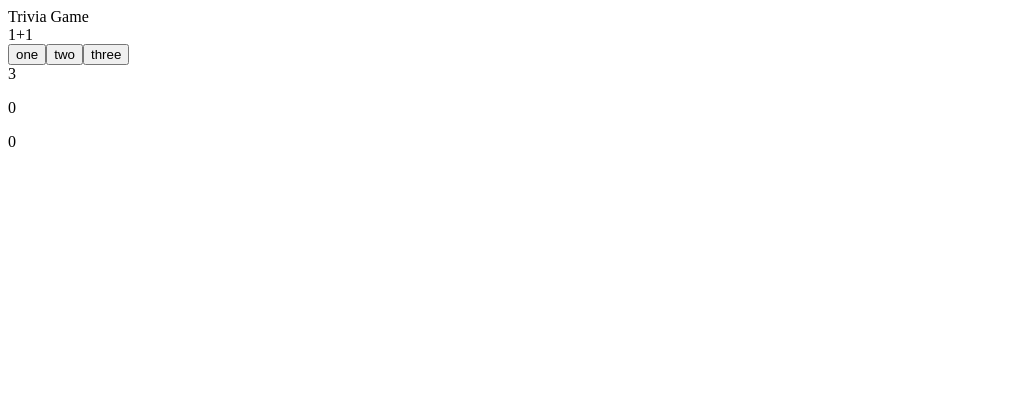
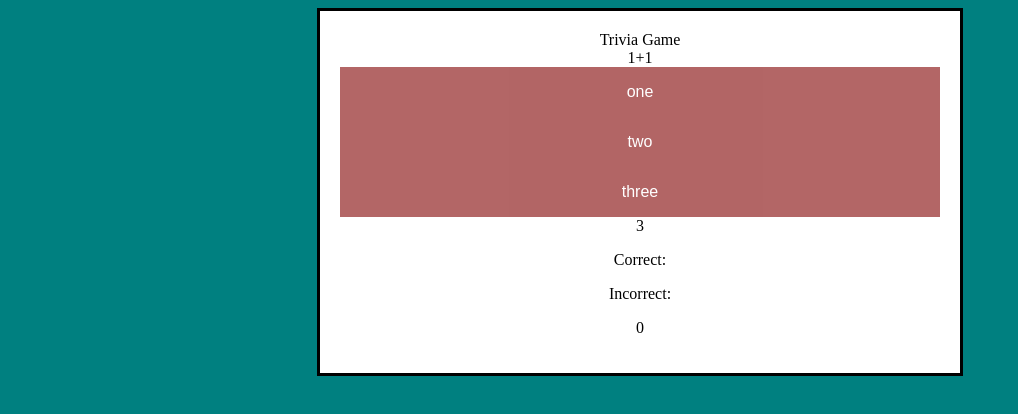
Before and after one commit to KPJBuchik/trivia-game, a plain HTML site: page index.html in a window 1280 px wide. Both pictures are taken after a click on the button "start game". Shown: the whole page, without its empty margins (0-1018 px from the left). Drawn offline with nearby package versions, Linux system fonts and the light colour scheme.

Commit message:
correct incorrect logic

```diff
--- a/app.js
+++ b/app.js
@@ -13,27 +13,27 @@ var triviaQuestions = [
     },
 
     {
-        question: "heres a question",
-        answers: ["one answer", "another answer"],
-        id: 2,
+        question: "what is the greatest condiment",
+        answers: ["mustard", "hot sauce", "ketchup",],
+
 
     },
     {
-        question: "third question",
-        answers: ["one answer", "another answer", "another one"],
-        id: 2,
+        question: "2+2",
+        answers: ["five", "four", "seven"],
+
 
     },
     {
-        question: "fourth question",
-        answers: ["one answer", "another answer", "another one"],
-        id: 2,
+        question: "what cheese is found in spanokopita",
+        answers: ["cheddar", "feta", "parmesan"],
+
 
     },
     {
         question: "fifth question",
         answers: ["one answer", "another answer", "another one"],
-        id: 2,
+
 
     }
 ];
@@ -45,13 +45,14 @@ var correct = 0;
 var incorrect = 0;
 var IntervalId;
 var currentIndex = 0;
+var answerChoice = []
 //var timerRunning=false
+
+
 
 $(document).ready(function () {
 
     $("#start").click(startGame);
-
-
 
     //initializes game
     function startGame() {
@@ -97,30 +98,68 @@ $(document).ready(function () {
 
 
 
-    //i need a for loop? to index the questions and answers
-    //and loop the questions with a setInteval
+    //how do i apply new logic to a new question.  what is the proper syntax of indexOf here.  Needs a new question on a button click
     function ask() {
+
+
         $(".answer-buttons").hide()
+
 
         counter = 5;
         if (triviaQuestions[currentIndex]) {
             var questionContent = (triviaQuestions[currentIndex].question)
             $("#questions").text(questionContent)
+            var answerContent = Object.values(triviaQuestions[currentIndex].answers)
+            $.each(answerContent, function (answerIndex, foo) {
+                $('#box').append($('<button class="answer-buttons">' + foo + '</button>'));
+                $(".answer-buttons").click(function () {
 
-            var answerContent = Object.values(triviaQuestions[currentIndex].answers)
-            $.each(answerContent, function (index, foo) {
-                $('#box').append($('<button class="answer-buttons">' + foo + '</button>'));
+                    ($(answerIndex).index());
+                    console.log((answerIndex))
+                    if (answerIndex === 1) {
+                        correct++;
+                        $("#correct").text(correct)}
+                    else if  (answerIndex ===2){
+                        incorrect++
+                        $("#incorrect").text(incorrect)
+
+
+
+                    }
+
+
+
+
+                });
+
+
             })
+
         }
         timer()
         console.log(counter);
 
 
+    }
 
 
+    //answerbuttons===index
+    //if user choice === correct index number
+    //correct++
+
+    //if user choice!== correct index number
+    //incorrect++
 
 
-    }
+    //$(this).index()????
+
+    //get index value of buttons????????
+    //  $("#answer-buttons").click(function(){
+    //    var answerIndex=$(triviaQuestions.answers).index()
+    //    answerChoice+answerIndex})
+    //    console.log(answerChoice)
+
+
 
 
 
@@ -145,25 +184,6 @@ $(document).ready(function () {
 
 
 
-/*
-TriviaQuestions.forEach(function(ask){
-        $("#start").click(ask);
-        var answer =$("<button>");
-        answer.text(ask.answer[1])
-        $("#questions").append(triviaQuestion);
-        var triviaQuestion = $("<p>")
-        answer.text(ask.question[1]);
-        answer.addclass("answer-button")
-        $("#questions").append(answer);
-
-})
-});
-
-
-
-//funciton startGame
-
-//function nextQuestion
 
 
 
--- a/index.html
+++ b/index.html
@@ -1,24 +1,32 @@
 <!DOCTYPE html>
 <html lang="en">
+
 <head>
     <script src="https://code.jquery.com/jquery-3.4.1.min.js"></script>
     <meta charset="UTF-8">
     <meta name="viewport" content="width=device-width, initial-scale=1.0">
     <meta http-equiv="X-UA-Compatible" content="ie=edge">
     <title>Document</title>
+    <link rel="stylesheet" type="text/css" href="style.css">
+
 </head>
+
 <body>
-<div id="title">Trivia Game</div>
-<div id="questions">       </div>
-<div id="box">
-<button id="start">start game</button>
+    <div id=container>
+    <div id="title">Trivia Game</div>
+    <div id="questions"> </div>
+    <div id="box">
+        <button id="start">start game</button>
+    </div>
+    <div id="timer"></div>
+    <div id="buttons"></div>
+    <p id="correct">Correct: </p>
+    <p id="incorrect">Incorrect: </p>
+    <p id="test"> 0</p>
 </div>
-<div id="timer"></div>
-<div id="buttons"></div>
-<p id="correct">0</p>
-<p id="incorrect">0</p>
 
 </body>
+
 </html>
 <script type="text/javascript" src="app.js">
 </script>
--- a/style.css
+++ b/style.css
@@ -0,0 +1,29 @@
+#container {margin:0 auto;
+    border-style:solid;
+    padding:20px;
+    text-align:center;
+    max-width:600px;
+    background-color:white;
+    opacity:5;
+
+}
+
+.answer-buttons {
+    display: block;
+    background-color: maroon;
+    border: none;
+    color: white;
+    padding: 16px 32px;
+    text-align: center;
+    font-size: 16px;
+    margin: 4px 2px;
+    opacity: 0.6;
+    transition: 0.3s;
+    text-decoration: none;
+    cursor: pointer;
+    margin:0 auto;
+    width:100%;
+}
+
+
+body {background-color:teal}
```
